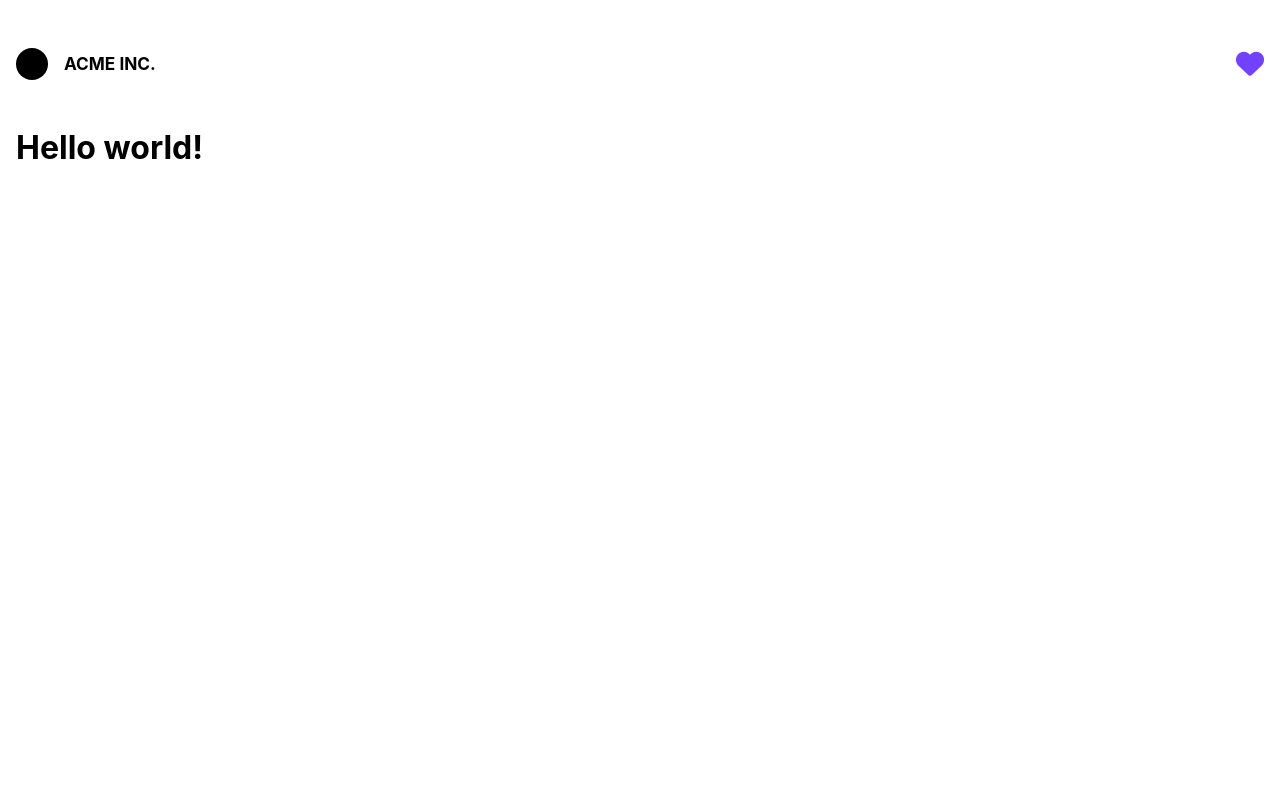
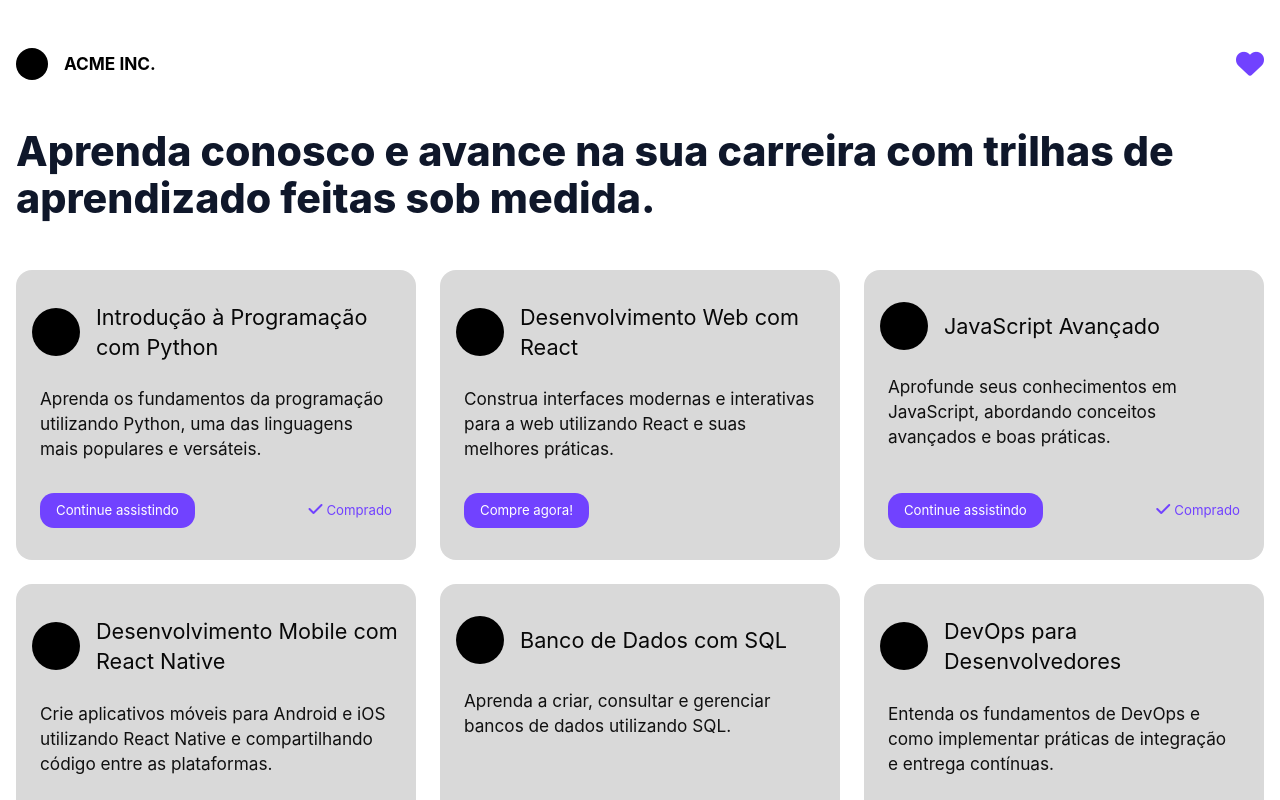
Before and after one commit to ze-pena/permaneo-frontend-test, a Next.js app: page / in a window 1280 px wide. Built offline with nearby package versions, Linux system fonts and the light colour scheme.

Commit message:
refactor: build home using ressources already created

```diff
--- a/src/app/page.module.scss
+++ b/src/app/page.module.scss
@@ -1,14 +1,49 @@
-.root {
+@use './styles/scss/variables/viewports' as *;
+@use './styles/scss/variables/colors' as *;
+@use './styles/scss/mixins/typography' as *;
+
+.home {
+  flex-grow: 1;
   display: flex;
   flex-direction: column;
-  width: 100%;
-  height: 100%;
-  background-color: transparent;
+  gap: 48px;
 
-  &__header {
+  &__title {
+    @include font-custom(18, 56, left, 'Inter', 800, $page-title);
+    white-space: normal;
+    word-break: break-word;
+    hyphens: auto;
+  }
+
+  &__body {
+    flex-grow: 1;
     display: flex;
-    justify-content: center;
-    background-color: transparent;
-    padding: 16px 32px;
+
+    &__course-list {
+      flex-grow: 1;
+      display: flex;
+      flex-wrap: wrap;
+      justify-content: center;
+      align-content: flex-start;
+      gap: 24px;
+
+      @media (min-width: $tablet-viewport-1) {
+        justify-content: flex-start;
+      }
+
+      li {
+        flex-grow: 1;
+        flex-basis: 100%;
+        display: flex;
+
+        @media (min-width: $tablet-viewport-1) {
+          max-width: calc(100% / 2 - 24px / 2);
+        }
+
+        @media (min-width: $tablet-viewport-3) {
+          max-width: calc(100% / 3 - 48px / 3);
+        }
+      }
+    }
   }
 }
--- a/src/app/page.tsx
+++ b/src/app/page.tsx
@@ -1,9 +1,40 @@
 'use client';
+import { useEffect } from 'react';
+import { useAppDispatch, useAppSelector } from './store/hooks';
+import { getCourses } from './store/reducers/courses';
+
+import CourseCard from './components/cards/CourseCard';
+import SpinnerLoading from './components/loaders/SpinnerLoading';
+
+import styles from './page.module.scss';
 
 export default function Home() {
+  const dispatch = useAppDispatch();
+  const { courses, isLoading } = useAppSelector(state => state.courses);
+
+  useEffect(() => {
+    dispatch(getCourses());
+  }, [dispatch]);
+
   return (
-    <div>
-      <h1>Hello world!</h1>
+    <div className={styles['home']}>
+      <h1 className={styles['home__title']}>
+        Aprenda conosco e avance na sua carreira com trilhas de aprendizado feitas sob medida.
+      </h1>
+
+      <div className={styles['home__body']}>
+        {isLoading ? (
+          <SpinnerLoading />
+        ) : (
+          <ul className={styles['home__body__course-list']}>
+            {courses.map(course => (
+              <li key={course.id}>
+                <CourseCard {...course} />
+              </li>
+            ))}
+          </ul>
+        )}
+      </div>
     </div>
   );
 }
```
